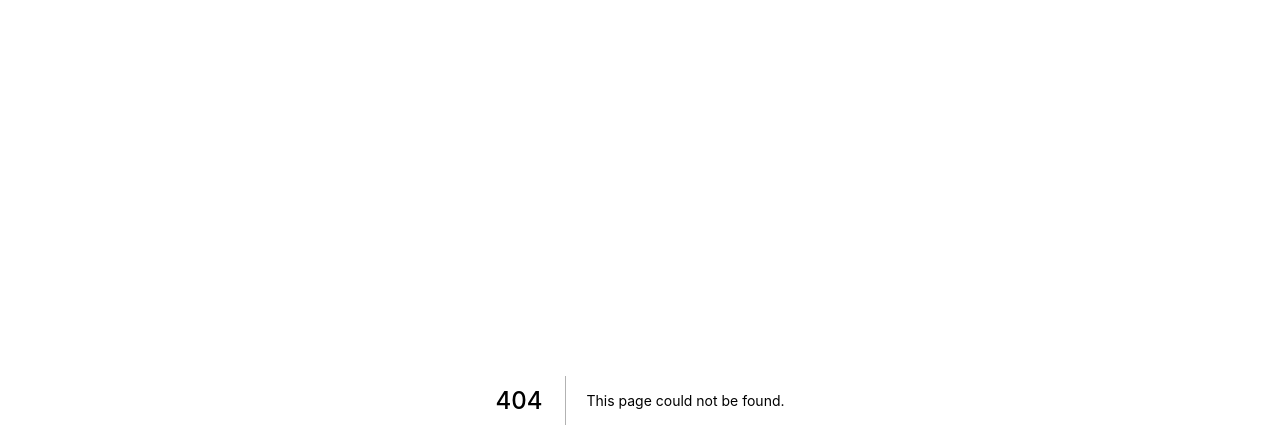
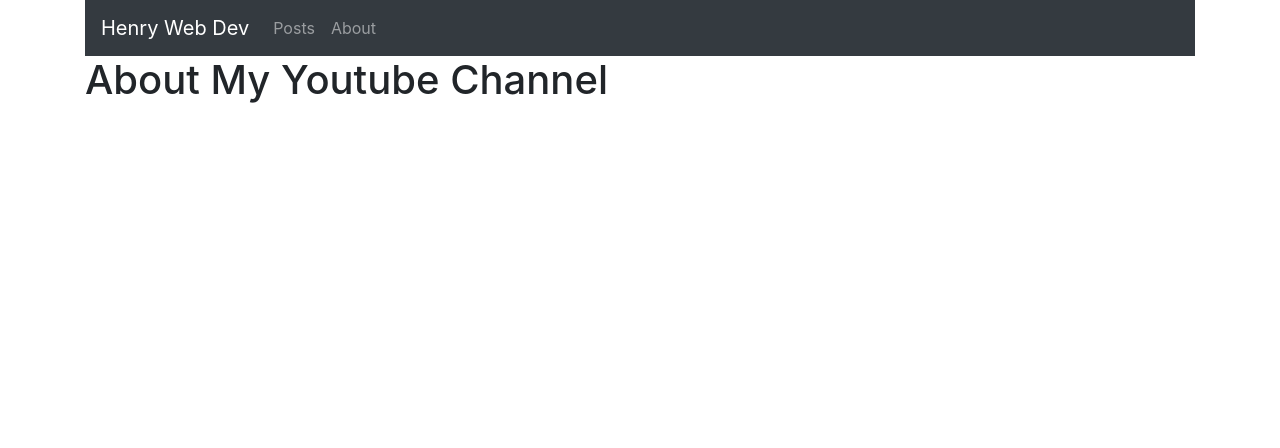
Before and after one commit to lpredrum136/next-crash, a Next.js app: page /about in a window 1280 px wide. Before the commit this address had no page. Shown: the top 448 px of the page. Built offline with nearby package versions, Linux system fonts and the light colour scheme.

Commit message:
Static generation without data

```diff
--- /dev/null
+++ b/pages/about.js
@@ -0,0 +1,9 @@
+import Layout from '../components/layouts/Layout'
+
+const About = () => (
+  <Layout>
+    <h1>About My Youtube Channel</h1>
+  </Layout>
+)
+
+export default About
```
